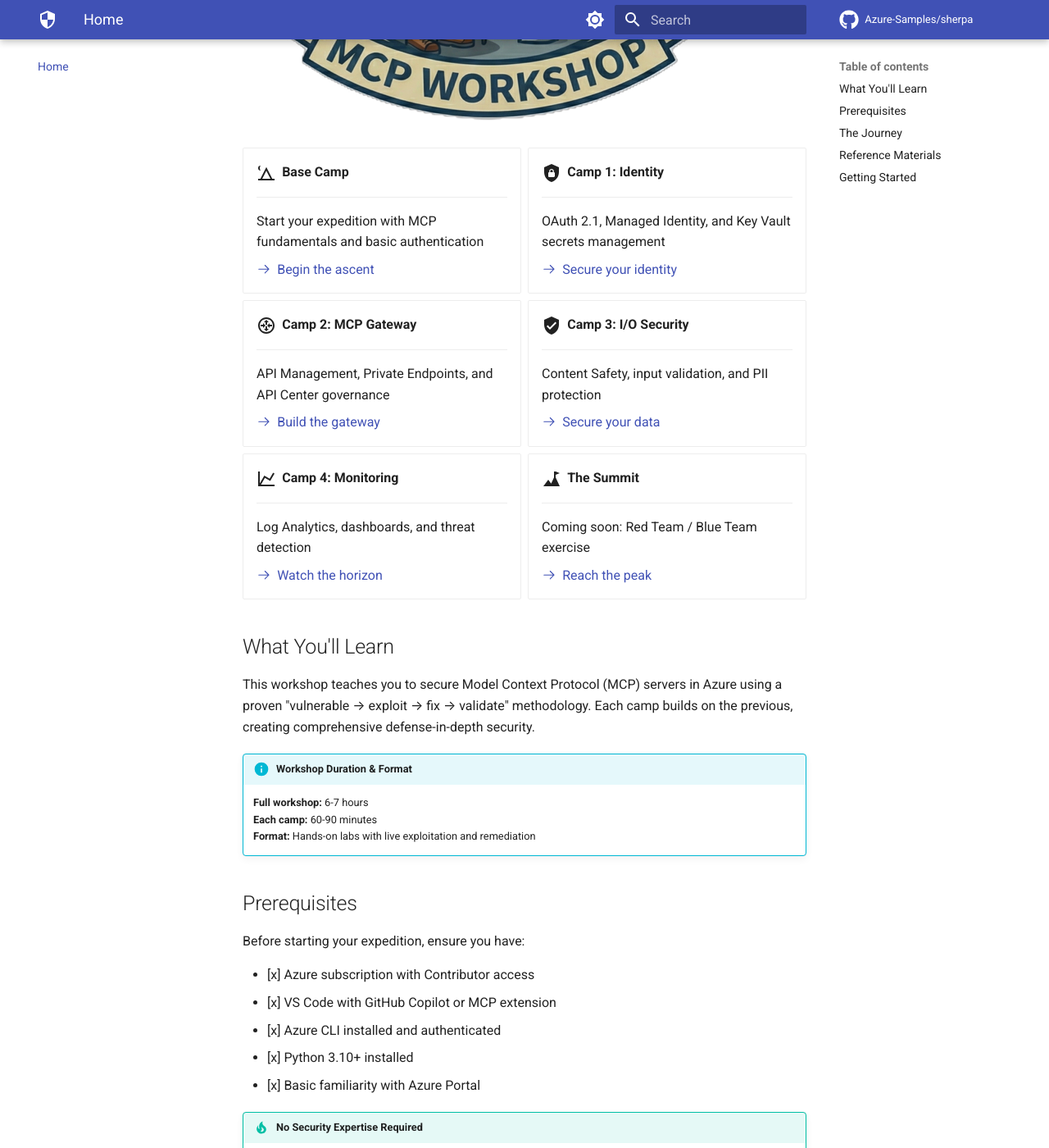
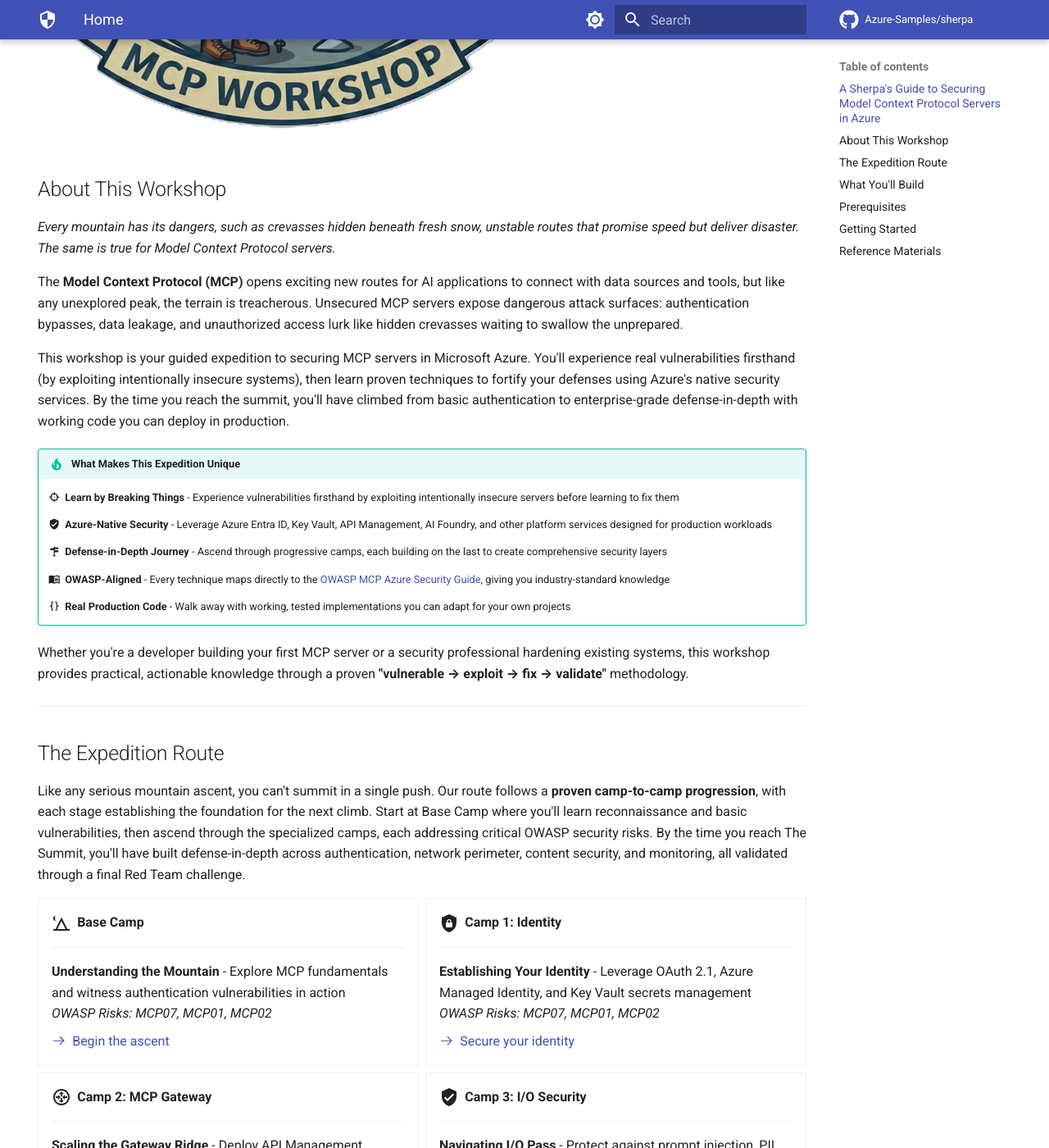
Before and after one commit to Azure-Samples/sherpa, an MkDocs documentation site: the page built from docs/index.md, in a window 1280 px wide and 1400 px high, scrolled down 795 px. Shown: the whole window at 82% size. Built offline with MkDocs 1.6.1 and Material for MkDocs 9.7.7, drawn with Linux system fonts in a browser that asks for light colours; comment, search, counter and statistics services are not loaded; some of the changed text lies outside the part shown.

Commit message:
Doc cleanup

````diff
--- a/docs/index.md
+++ b/docs/index.md
@@ -1,8 +1,41 @@
-# 🏔️ Welcome to the MCP Security Summit
+---
+hide:
+  - navigation
+---
 
-*A Sherpa's Guide to Securing Model Context Protocol Servers in Azure*
+# 🏔️ Welcome to the MCP Security Workshop
+
+## A Sherpa's Guide to Securing Model Context Protocol Servers in Azure
 
 ![MCP Workshop](images/sherpa-mcp-workshop.png)
+
+## About This Workshop
+
+*Every mountain has its dangers, such as crevasses hidden beneath fresh snow, unstable routes that promise speed but deliver disaster. The same is true for Model Context Protocol servers.*
+
+The **Model Context Protocol (MCP)** opens exciting new routes for AI applications to connect with data sources and tools, but like any unexplored peak, the terrain is treacherous. Unsecured MCP servers expose dangerous attack surfaces: authentication bypasses, data leakage, and unauthorized access lurk like hidden crevasses waiting to swallow the unprepared.
+
+This workshop is your guided expedition to securing MCP servers in Microsoft Azure. You'll experience real vulnerabilities firsthand (by exploiting intentionally insecure systems), then learn proven techniques to fortify your defenses using Azure's native security services. By the time you reach the summit, you'll have climbed from basic authentication to enterprise-grade defense-in-depth with working code you can deploy in production.
+
+!!! tip "What Makes This Expedition Unique"
+
+    :material-target: **Learn by Breaking Things** - Experience vulnerabilities firsthand by exploiting intentionally insecure servers before learning to fix them
+
+    :material-shield-check: **Azure-Native Security** - Leverage Azure Entra ID, Key Vault, API Management, AI Foundry, and other platform services designed for production workloads
+
+    :material-routes: **Defense-in-Depth Journey** - Ascend through progressive camps, each building on the last to create comprehensive security layers
+
+    :material-book-open-variant: **OWASP-Aligned** - Every technique maps directly to the [OWASP MCP Azure Security Guide](https://microsoft.github.io/mcp-azure-security-guide/), giving you industry-standard knowledge
+
+    :material-code-braces: **Real Production Code** - Walk away with working, tested implementations you can adapt for your own projects
+
+Whether you're a developer building your first MCP server or a security professional hardening existing systems, this workshop provides practical, actionable knowledge through a proven **"vulnerable → exploit → fix → validate"** methodology.
+
+---
+
+## The Expedition Route
+
+Like any serious mountain ascent, you can't summit in a single push. Our route follows a **proven camp-to-camp progression**, with each stage establishing the foundation for the next climb. Start at Base Camp where you'll learn reconnaissance and basic vulnerabilities, then ascend through the specialized camps, each addressing critical OWASP security risks. By the time you reach The Summit, you'll have built defense-in-depth across authentication, network perimeter, content security, and monitoring, all validated through a final Red Team challenge.
 
 <div class="grid cards" markdown>
 
@@ -10,7 +43,8 @@
 
     ---
 
-    Start your expedition with MCP fundamentals and basic authentication
+    **Understanding the Mountain** - Explore MCP fundamentals and witness authentication vulnerabilities in action
+    *OWASP Risks: MCP07, MCP01, MCP02*
 
     [:octicons-arrow-right-24: Begin the ascent](camps/base-camp.md)
 
@@ -18,7 +52,8 @@
 
     ---
 
-    OAuth 2.1, Managed Identity, and Key Vault secrets management
+    **Establishing Your Identity** - Leverage OAuth 2.1, Azure Managed Identity, and Key Vault secrets management
+    *OWASP Risks: MCP07, MCP01, MCP02*
 
     [:octicons-arrow-right-24: Secure your identity](camps/camp1-identity.md)
 
@@ -26,7 +61,8 @@
 
     ---
 
-    API Management, Private Endpoints, and API Center governance
+    **Scaling the Gateway Ridge** - Deploy API Management, Private Endpoints, and API Center governance
+    *OWASP Risks: MCP09, MCP02, MCP07*
 
     [:octicons-arrow-right-24: Build the gateway](camps/camp2-gateway.md)
 
@@ -34,7 +70,8 @@
 
     ---
 
-    Content Safety, input validation, and PII protection
+    **Navigating I/O Pass** - Protect against prompt injection, PII leakage, and malicious content
+    *OWASP Risks: MCP06, MCP05, MCP03*
 
     [:octicons-arrow-right-24: Secure your data](camps/camp3-io-security.md)
 
@@ -42,7 +79,8 @@
 
     ---
 
-    Log Analytics, dashboards, and threat detection
+    **Observation Peak** - Implement Log Analytics, dashboards, and automated threat detection
+    *OWASP Risks: MCP08*
 
     [:octicons-arrow-right-24: Watch the horizon](camps/camp4-monitoring.md)
 
@@ -50,87 +88,97 @@
 
     ---
 
-    Coming soon: Red Team / Blue Team exercise
+    **Full Integration Test** - Red Team / Blue Team exercise validating all security layers
+    *All OWASP Risks Validated*
 
     [:octicons-arrow-right-24: Reach the peak](#)
 
 </div>
 
-## What You'll Learn
+---
 
-This workshop teaches you to secure Model Context Protocol (MCP) servers in Azure using a proven "vulnerable → exploit → fix → validate" methodology. Each camp builds on the previous, creating comprehensive defense-in-depth security.
+## What You'll Build
 
-!!! info "Workshop Duration & Format"
+By the end of this expedition, you'll have climbed from vulnerable prototype to production-ready MCP architecture:
 
-    **Full workshop:** 6-7 hours
-    **Each camp:** 60-90 minutes
-    **Format:** Hands-on labs with live exploitation and remediation
+**:material-check-circle: Production-Ready Authentication** - OAuth 2.1 with PKCE, Azure Entra ID integration, and passwordless Managed Identity
+
+**:material-check-circle: Hardened Network Perimeter** - Private endpoints, API Management gateway, and zero-trust networking
+
+**:material-check-circle: Content Security Controls** - Input validation, Azure AI Content Safety integration, and PII detection
+
+**:material-check-circle: Operational Monitoring** - Centralized logging, custom dashboards, and automated alerting
+
+**:material-check-circle: Compliance Documentation** - OWASP risk mappings and audit trails for security reviews
+
+---
 
 ## Prerequisites
 
 Before starting your expedition, ensure you have:
 
-- [x] Azure subscription with Contributor access
-- [x] VS Code with GitHub Copilot or MCP extension
-- [x] Azure CLI installed and authenticated
-- [x] Python 3.10+ installed
-- [x] Basic familiarity with Azure Portal
+:material-check: Azure subscription with Contributor access
+:material-check: VS Code with GitHub Copilot or MCP extension
+:material-check: Azure CLI installed and authenticated
+:material-check: Python 3.10+ installed
+:material-check: Basic familiarity with Azure Portal
 
 !!! tip "No Security Expertise Required"
     This workshop is designed for developers of all skill levels. If you can write Python code and navigate the Azure Portal, you're ready to climb!
 
-## The Journey
+!!! info "Workshop Format"
+    **Hands-on labs** with live exploitation and remediation exercises
+    **Each camp** includes: vulnerable code → exploit → secure implementation → validation
+    **Self-paced** with optional instructor-led checkpoints
 
-Our expedition follows a proven path—each camp builds on the last:
-
-| Stop | Theme | OWASP Risks | Duration |
-| :----: | ------- | :-----------: | :--------: |
-| __Base Camp__ | Understanding the Mountain | MCP07, MCP01, MCP02 | 60 min |
-| __Camp 1__ | Establishing Your Identity | MCP07, MCP01, MCP02 | 90 min |
-| __Camp 2__ | Scaling the Gateway Ridge | MCP09, MCP02, MCP07 | 95 min |
-| __Camp 3__ | Navigating I/O Pass | MCP06, MCP05, MCP03 | 90 min |
-| __Camp 4__ | Observation Peak | MCP08 | 90 min |
-| __Summit__ | Full Integration | All risks validated | 2 hrs |
-
-## Reference Materials
-
-!!! quote "Your Companion Guide"
-    Throughout this workshop, we reference the comprehensive __[OWASP MCP Azure Security Guide](https://microsoft.github.io/mcp-azure-security-guide/)__ for deeper dives on each security risk.
-
-__Additional Resources:__
-
-- [MCP Specification 2025-11-25](https://modelcontextprotocol.io/specification/2025-11-25)
-- [MCP Security Best Practices](https://modelcontextprotocol.io/.../basic/security_best_practices)
+---
 
 ## Getting Started
 
-Ready to begin? Follow these steps:
+Ready to begin your expedition? Follow these three simple steps:
 
-=== "Step 1: Clone"
+=== "Step 1: Clone the Repository"
 
     ```bash
     git clone https://github.com/Azure-Samples/sherpa.git
     cd sherpa
     ```
 
-=== "Step 2: Setup"
+=== "Step 2: Verify Prerequisites"
 
     ```bash
     # Install uv for fast dependency management
     curl -LsSf https://astral.sh/uv/install.sh | sh
 
-    # Verify prerequisites
-    python --version  # Should be 3.10+
-    az --version      # Azure CLI installed
-    az account show   # Authenticated
+    # Verify Python version
+    python --version  # Should be 3.10 or higher
+
+    # Verify Azure CLI is installed and authenticated
+    az --version
+    az account show
     ```
 
-=== "Step 3: Start"
+=== "Step 3: Start at Base Camp"
 
     ```bash
-    # Begin at Base Camp
+    # Navigate to Base Camp to begin
     cd camps/base-camp
+
+    # Follow the README for setup instructions
     ```
+
+---
+
+## Reference Materials
+
+!!! quote "Your Companion Guide"
+    Throughout this workshop, we reference the comprehensive **[OWASP MCP Azure Security Guide](https://microsoft.github.io/mcp-azure-security-guide/)** for deeper technical explanations of each security risk and mitigation strategy.
+
+**Additional Resources:**
+
+:material-book: [MCP Specification 2025-11-25](https://modelcontextprotocol.io/specification/2025-11-25) - Official protocol documentation
+:material-shield: [MCP Security Best Practices](https://modelcontextprotocol.io/.../basic/security_best_practices) - Community security guidance
+:material-github: [FastMCP Framework](https://github.com/jlowin/fastmcp) - Python framework used in this workshop
 
 ---
 
@@ -146,4 +194,4 @@ Ready to begin? Follow these steps:
 
 ---
 
-*"The mountain doesn't care about your excuses. Prepare well, climb smart, reach the summit."* 🏔️
+*The mountain doesn't care about your excuses. Prepare well, climb smart, reach the summit.* 🏔️
````
Also changed, not shown: docs/camps/base-camp.md (+1 -1 lines), docs/camps/camp1-identity.md (+1 -1 lines), docs/camps/camp2-gateway.md (+1 -1 lines), docs/camps/camp3-io-security.md (+1 -1 lines), docs/camps/camp4-monitoring.md (+1 -1 lines).
